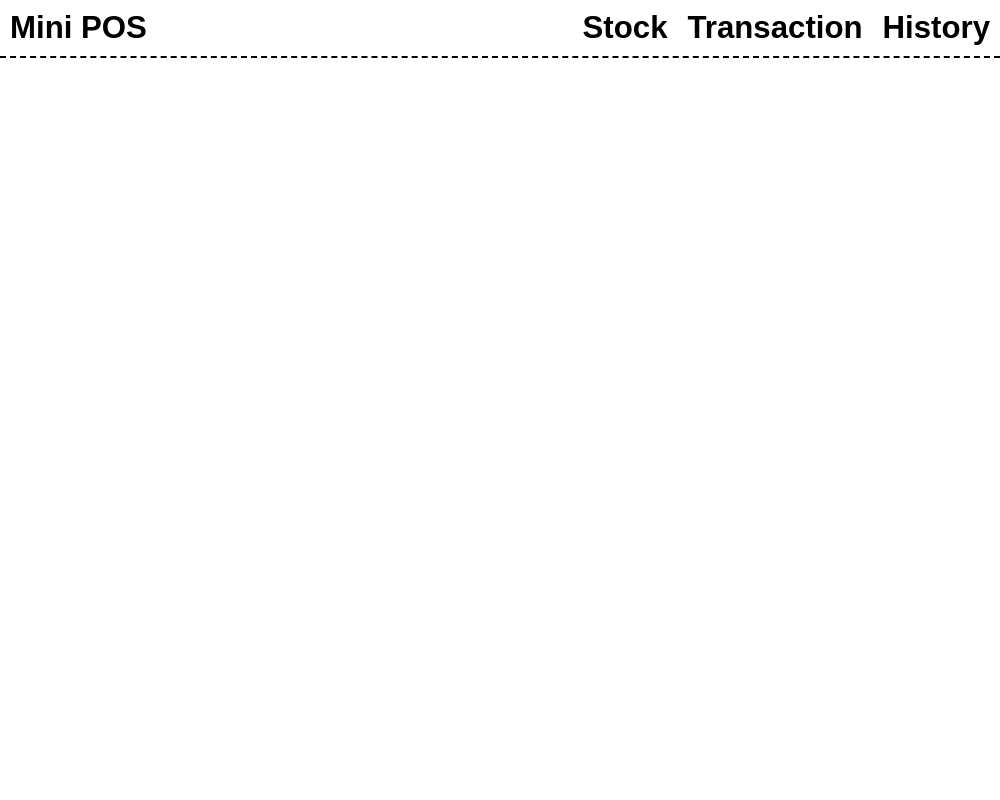
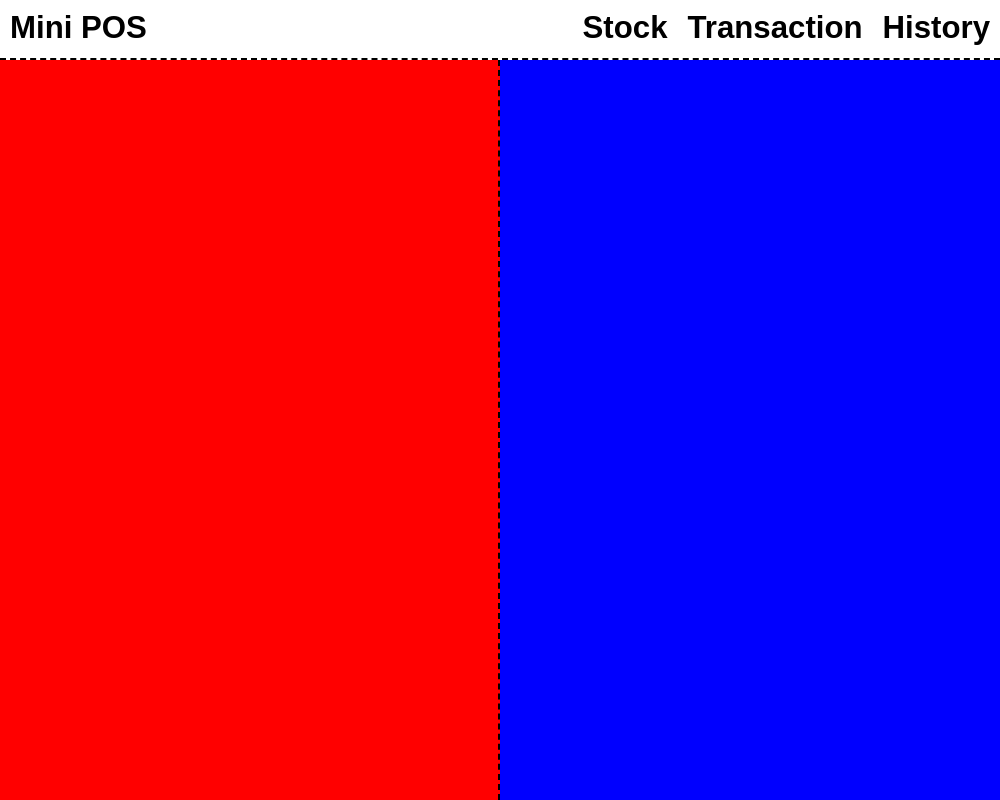
Before and after one commit to JimmyAlMa/Electron-Project-2, an Electron app: page index.html in a window 1000 px wide. Drawn offline with Linux system fonts and the light colour scheme.

Commit message:
feat: add split layout with scrollable right container

```diff
--- a/index.html
+++ b/index.html
@@ -16,6 +16,14 @@
         </div>
     </nav>
 
+    <div id="stockContainer">
+        <div id="leftStockContainer"></div>
+        <div id="rightStockContainer"></div>
+    </div>
+
+    <div id="transactionContainer"></div>
+
+    <div id="historyContainer"></div>
 
     <script src="renderer.js"></script>
 </body>
--- a/style.css
+++ b/style.css
@@ -9,6 +9,7 @@ nav {
     display: flex;
     justify-content: space-between;
     width: 100%;
+    height: 60px;
     padding: 10px;
     font-size: 1.3rem;
     border-bottom: 2px dashed black;
@@ -20,3 +21,19 @@ nav #subContainer {
 nav #subContainer h2 {
     cursor: pointer;
 }
+
+
+#stockContainer {
+    display: grid;
+    grid-template-columns: 1fr 1fr;
+    min-height: calc(100vh - 60px);
+}
+#leftStockContainer {
+    background-color: red;
+    border-right: 2px dashed black;
+    overflow: hidden;
+}
+#rightStockContainer {
+    background-color: blue;
+    overflow-y: auto;
+}
```
